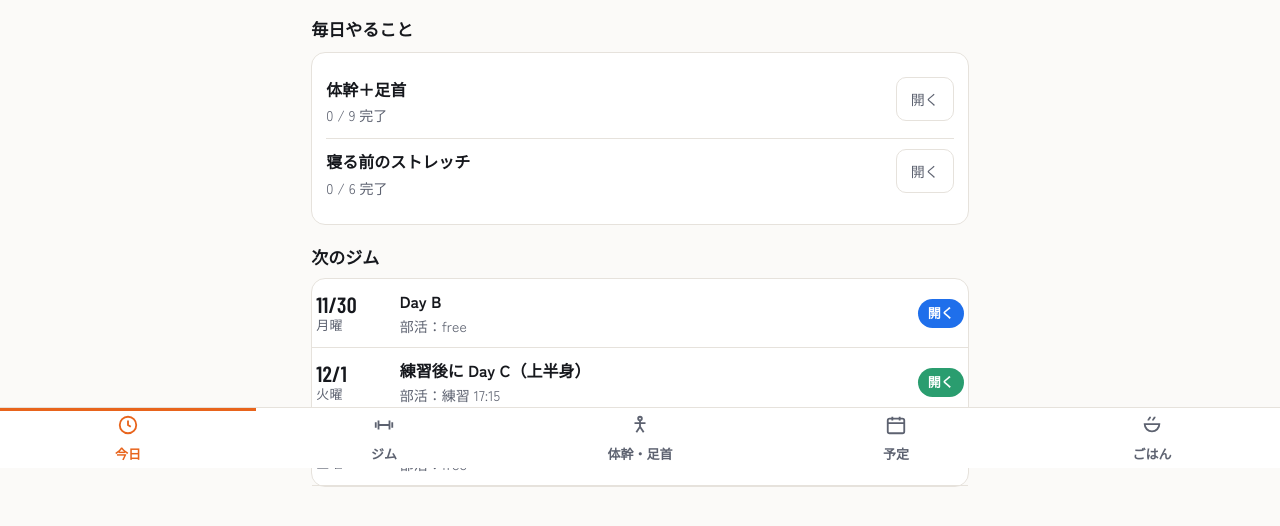
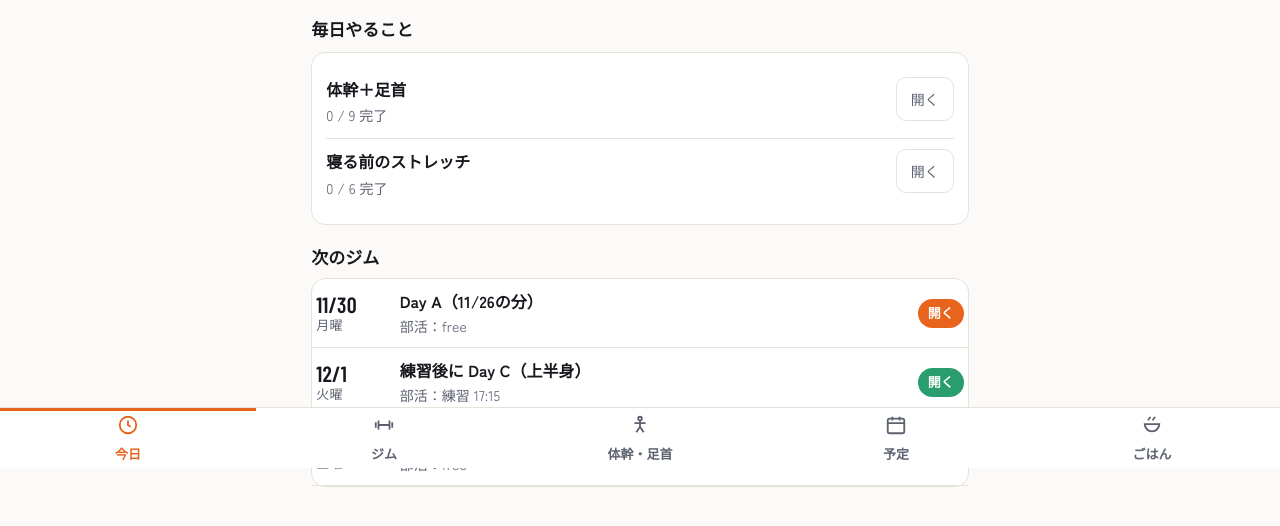
Before and after one commit to mapleeeeee617/sg-tr-8k2q, a plain HTML site: page index.html in a window 1280 px wide. Shown: the part 332-858 px from the top of the page. Drawn offline with nearby package versions, Linux system fonts and the light colour scheme; a web font is replaced by a local one.

Commit message:
Move missed Day A to 11/30
Co-Authored-By: Claude Opus 5.5 <noreply@anthropic.com>
Claude-Session: https://claude.ai/code/session_01NkS3YvLGsFeHcw4g2K6pgM

```diff
--- a/index.html
+++ b/index.html
@@ -223,7 +223,7 @@ const ANK=[["k1","片脚立ち","左右30秒×2回","慣れたら目を閉じる
 const DYN=[["d1","レッグスイング","前後・左右 各10回",""],["d2","ランジ＋上体ひねり","左右5回",""],["d3","腕回し","前後10回",""]];
 const ST=[["s1","股関節の前側","片膝立ち。腰は反らさない"],["s2","お尻","仰向けで足を4の字に組む"],["s3","もも裏","仰向けで、タオルを足にかけて脚を上げる"],["s4","ふくらはぎ・足首","壁に向かって膝を前に出す"],["s5","胸・背中の横","ドア枠、または広背筋のストレッチ"],["s6","胸の背骨","横向きに寝て上の腕を開く"]];
 const P=[
-["2026-11-24","練習 17:15","体幹・ストレッチ",""],["2026-11-25","練習 8:30","Day C（上半身）","C"],["2026-11-26","free","Day A","A"],["2026-11-27","練習 18:00","体幹・ストレッチ",""],["2026-11-28","WT／練習 18:00","チームのWTのみ",""],["2026-11-29","試合 14:00","試合",""],["2026-11-30","free","Day B","B"],
+["2026-11-24","練習 17:15","体幹・ストレッチ",""],["2026-11-25","練習 8:30","Day C（上半身）","C"],["2026-11-26","free","休み（できなかった分は11/30へ）",""],["2026-11-27","練習 18:00","体幹・ストレッチ",""],["2026-11-28","WT／練習 18:00","チームのWTのみ",""],["2026-11-29","試合 14:00","試合",""],["2026-11-30","free","Day A（11/26の分）","A"],
 ["2026-12-01","練習 17:15","練習後に Day C（上半身）","C"],["2026-12-02","練習 19:00","体幹・ストレッチ",""],["2026-12-03","練習 19:30","体幹・ストレッチ",""],["2026-12-04","free","Day B＋バイクHIIT","B"],["2026-12-05","練習 10:00","練習後に Day C（上半身）","C"],["2026-12-06","紅白戦 17:00","紅白戦",""],["2026-12-07","free","Day A","A"],["2026-12-08","全体MTG 18:15","体幹・ストレッチ",""],
 ["2026-12-09","free","Day B","B"],["2026-12-10","free","シュート練",""],["2026-12-11","free","Day A","A"],["2026-12-12","free","休み",""],["2026-12-13","free","Day B＋バイクHIIT","B"],["2026-12-14","大掃除 18:15","シュート練",""],["2026-12-15","free","Day A","A"],["2026-12-16","free","シュート練",""],["2026-12-17","free","Day B＋バイクHIIT","B"],["2026-12-18","free","シュート練",""],["2026-12-19","free","休み（翌日部内戦）",""],["2026-12-20","部内戦 15:00","部内戦",""],["2026-12-21","free","休み",""],["2026-12-22","free","Day A","A"],["2026-12-23","free","シュート練",""],["2026-12-24","free","Day B＋バイクHIIT","B"],["2026-12-25","冬季休業","シュート練",""],["2026-12-26","free","休み",""],["2026-12-27","free","Day A","A"],["2026-12-28","free","シュート練",""],["2026-12-29","free","Day B＋バイクHIIT","B"],["2026-12-30","free","休み",""]];
 
```
